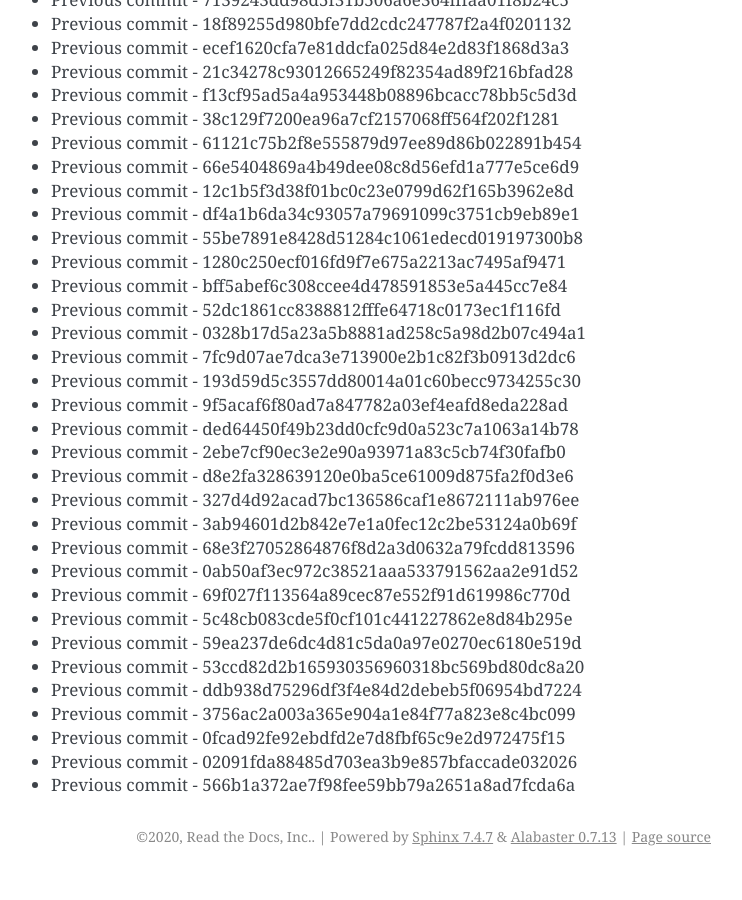
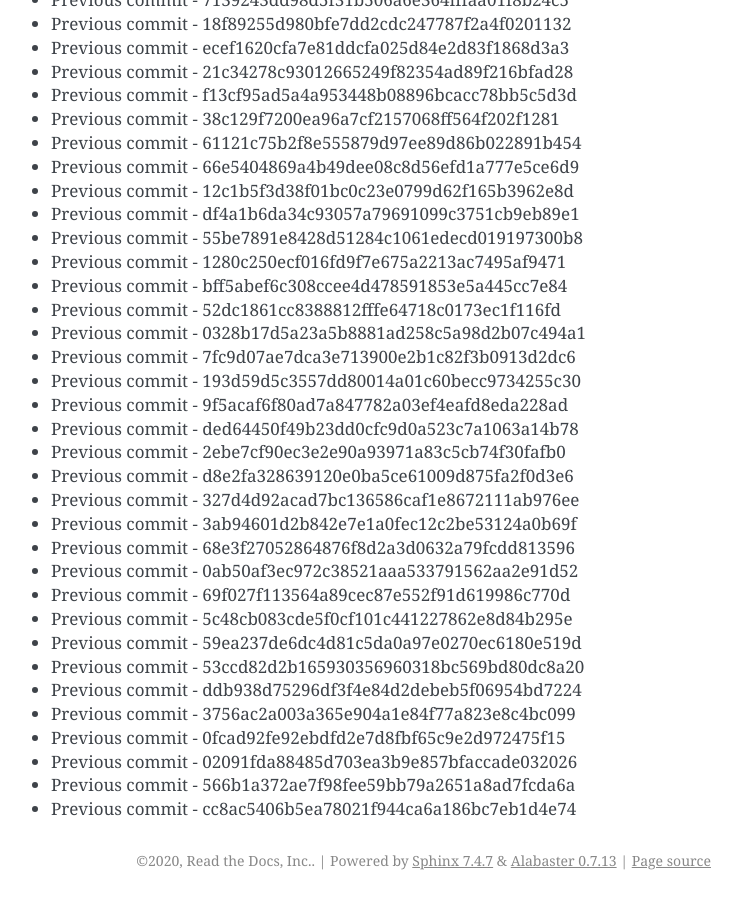
Before and after one commit to readthedocs/rtd-git-stresstest, a Sphinx documentation site: the page built from docs/updates.rst, in a window 1280 px wide and 900 px high, scrolled down 58101 px. Shown: the whole window, without its empty margins (399-1141 px from the left). Built offline with Sphinx 7.4.7, drawn with Linux system fonts in a browser that asks for light colours; before the commit the page ends 58977 px from its top, so only the background shows below that.

Commit message:
Generating commit from previous: cc8ac5406b5ea78021f944ca6a186bc7eb1d4e74

```diff
--- a/docs/updates.rst
+++ b/docs/updates.rst
@@ -2473,3 +2473,4 @@ It can be tested for any performance characteristics.
 * Previous commit - 0fcad92fe92ebdfd2e7d8fbf65c9e2d972475f15
 * Previous commit - 02091fda88485d703ea3b9e857bfaccade032026
 * Previous commit - 566b1a372ae7f98fee59bb79a2651a8ad7fcda6a
+* Previous commit - cc8ac5406b5ea78021f944ca6a186bc7eb1d4e74
```
